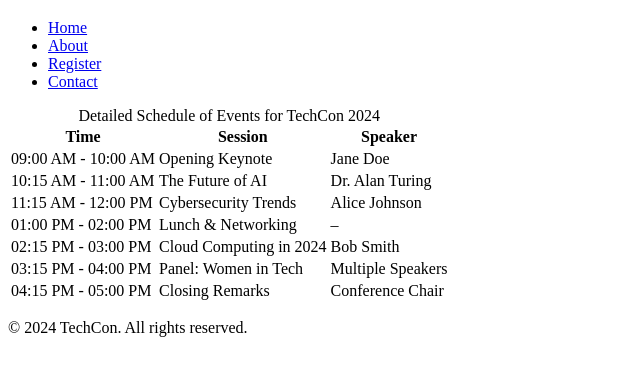
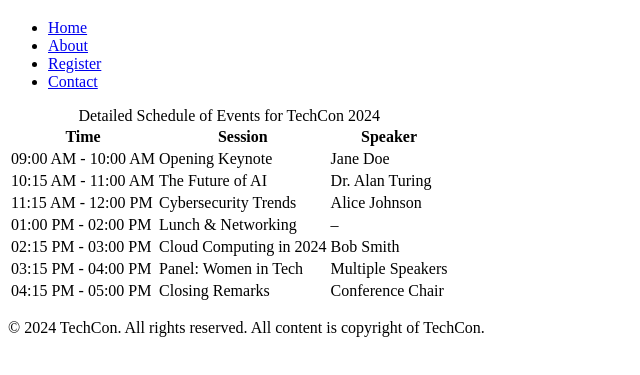
Before and after one commit to hamza-elhaydary/TechCon_HTML, a plain HTML site: page techcon_website/schedule.html in a window 1280 px wide. Shown: the part 61-436 px from the top of the page, without its empty margins (0-640 px from the left). Drawn offline with Linux system fonts and the light colour scheme.

Commit message:
Fix: Add copyright text to footer

```diff
--- a/techcon_website/schedule.html
+++ b/techcon_website/schedule.html
@@ -68,7 +68,7 @@
   </main>
 
   <footer>
-    <p>&copy; 2024 TechCon. All rights reserved.</p>
+      <p>&copy; 2024 TechCon. All rights reserved. All content is copyright of TechCon.</p>
   </footer>
 </body>
 </html>
```
